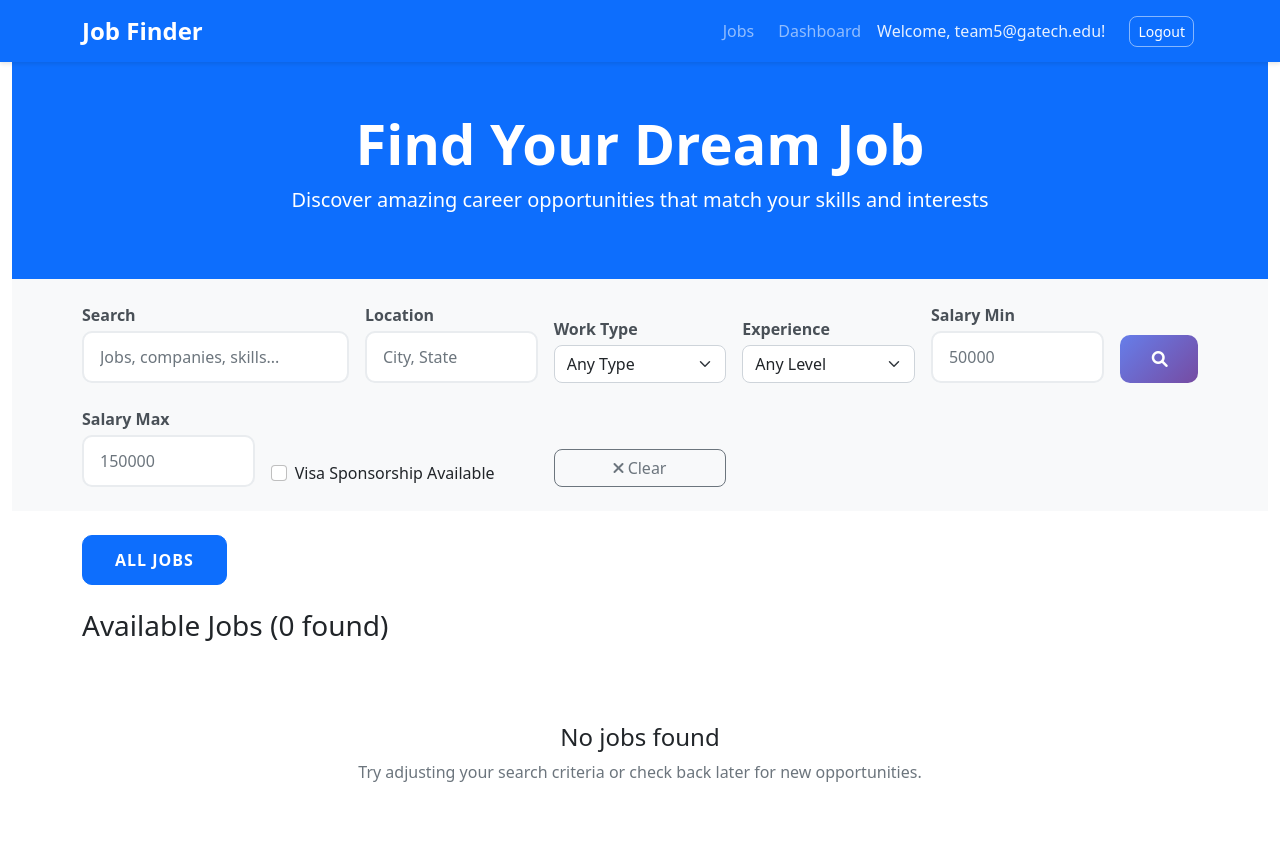
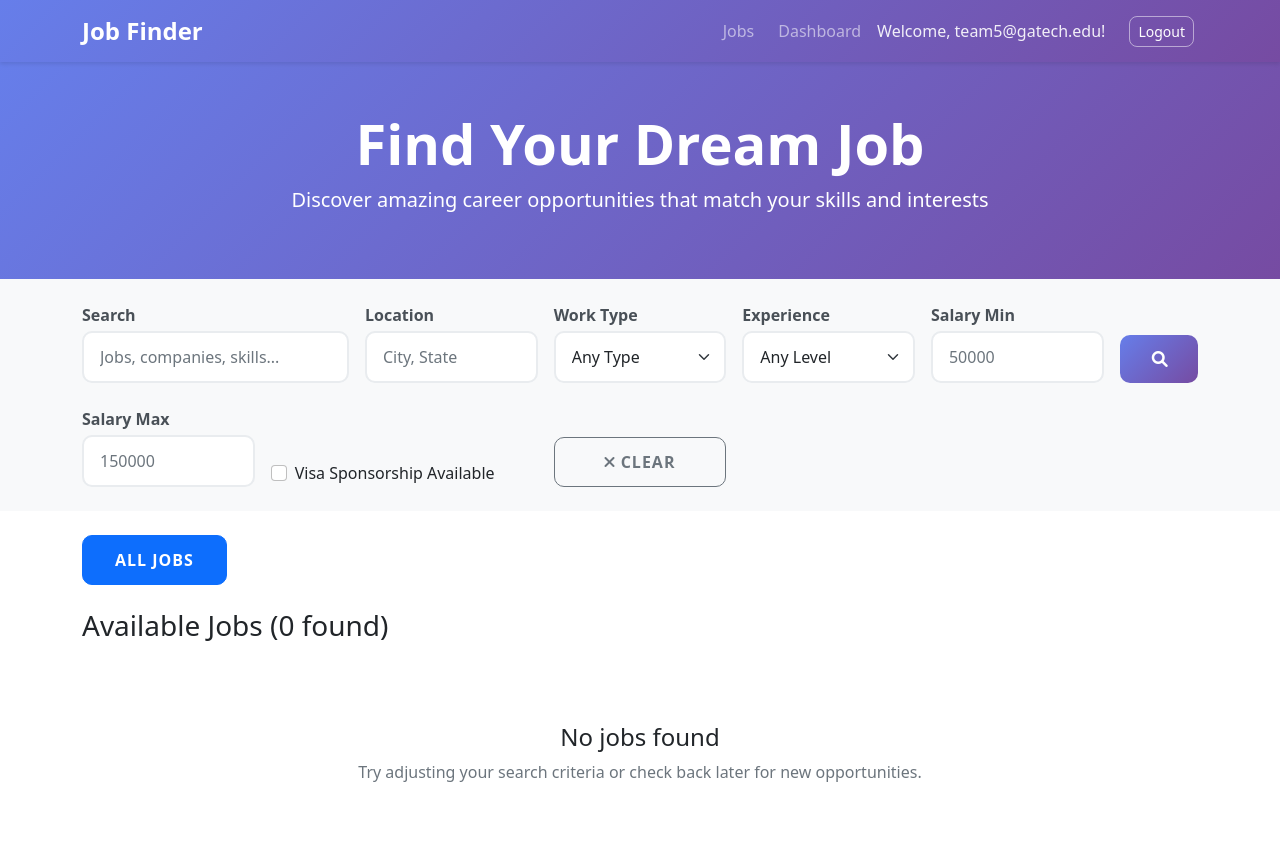
Before and after one commit to UZ9/CS2340JobFinder, a Django app: page /jobs/ in a window 1280 px wide. Run offline with Django 5.2, Linux system fonts and the light colour scheme; a user stored in the database is signed in; data comes from the database, SQL or seed files in the repository; both versions use the stored data as it was after the commit; data that the repository does not hold is empty; parts of the project's set-up code (start-up, migrations or seed data) failed here and were passed over.

Commit message:
Styling tweaks to make everything consistent

```diff
--- a/jobfinder/static/css/style.css
+++ b/jobfinder/static/css/style.css
@@ -155,6 +155,11 @@
     transition: all 0.15s ease-in-out;
 }
 
+.gradient-background {
+    background: linear-gradient(135deg, #667eea 0%, #764ba2 100%);
+    border: none;
+}
+
 .btn-primary {
     background: linear-gradient(135deg, #667eea 0%, #764ba2 100%);
     border: none;
@@ -294,7 +299,20 @@
     transition: border-color 0.3s ease;
 }
 
+.form-select {
+    border-radius: 10px;
+    border: 2px solid #e9ecef;
+    padding: 0.75rem 1rem;
+    font-size: 1rem;
+    transition: border-color 0.3s ease;
+}
+
 .form-control:focus {
+    border-color: #007bff;
+    box-shadow: 0 0 0 0.2rem rgba(0, 123, 255, 0.25);
+}
+
+.form-select:focus {
     border-color: #007bff;
     box-shadow: 0 0 0 0.2rem rgba(0, 123, 255, 0.25);
 }
@@ -315,7 +333,7 @@
     background: linear-gradient(135deg, #5a6fd8 0%, #6a4190 100%);
 }
 
-.btn-outline-primary {
+.btn-success {
     border-radius: 10px;
     padding: 0.75rem 2rem;
     font-weight: bold;
@@ -324,8 +342,23 @@
     transition: transform 0.3s ease;
 }
 
-.btn-outline-primary:hover {
-    transform: translateY(-2px);
+
+.btn-outline-secondary {
+    border-radius: 10px;
+    padding: 0.75rem 2rem;
+    font-weight: bold;
+    text-transform: uppercase;
+    letter-spacing: 1px;
+    transition: transform 0.3s ease;
+}
+
+.btn-outline-primary {
+    border-radius: 10px;
+    padding: 0.75rem 2rem;
+    font-weight: bold;
+    text-transform: uppercase;
+    letter-spacing: 1px;
+    transition: transform 0.3s ease;
 }
 
 .auth-links {
--- a/jobfinder/templates/base.html
+++ b/jobfinder/templates/base.html
@@ -10,7 +10,7 @@
     <link href="{% static 'css/style.css' %}" rel="stylesheet">
 </head>
 <body>
-    <nav class="navbar navbar-expand-lg navbar-dark bg-primary">
+    <nav class="navbar navbar-expand-lg navbar-dark gradient-background">
         <div class="container">
             <a class="navbar-brand" href="{% url 'home:index' %}">
                 <strong>Job Finder</strong>
--- a/jobfinder/templates/home/dashboard.html
+++ b/jobfinder/templates/home/dashboard.html
@@ -20,7 +20,7 @@
                 </div>
             {% else %}
                 <p>You're logged in as a <strong>Job Seeker</strong>.</p>
-                <div class="card mt-4">
+                <div class="mt-4">
                     <div class="card-body">
                         <h5 class="card-title">Job Seeker Features</h5>
                         <p class="card-text">Here you can search for jobs, manage your profile, and apply to positions.</p>
@@ -28,8 +28,8 @@
                         <a href="{% url 'jobs:my_applications' %}" class="btn btn-outline-primary">My Applications</a>
                     </div>
                 </div>
-                <div class="card mt-4">
-                    <div class="card-header d-flex justify-content-between align-items-center bg-primary text-white">
+                <div class="mt-4">
+                    <div class="card-header d-flex justify-content-between align-items-center gradient-background text-white">
                         <h2 class="mb-0">
                             <i class="fas fa-user me-2"></i>My Profile
                         </h2>
--- a/jobfinder/templates/jobs/job_form.html
+++ b/jobfinder/templates/jobs/job_form.html
@@ -7,7 +7,7 @@
     <div class="row justify-content-center">
         <div class="col-lg-8">
             <div class="card">
-                <div class="card-header bg-primary text-white">
+                <div class="card-header gradient-background text-white">
                     <h3 class="mb-0">{{ title }}</h3>
                 </div>
                 <div class="card-body">
--- a/jobfinder/templates/jobs/job_list.html
+++ b/jobfinder/templates/jobs/job_list.html
@@ -3,9 +3,9 @@
 {% block title %}Jobs - Job Finder{% endblock %}
 
 {% block content %}
-<div class="container-fluid">
+<div class="">
     <!-- Hero Section -->
-    <div class="bg-primary text-white py-5">
+    <div class="gradient-background text-white py-5">
         <div class="container">
             <div class="row">
                 <div class="col-lg-8 mx-auto text-center">
```
Also changed, not shown: jobfinder/db.sqlite3.
